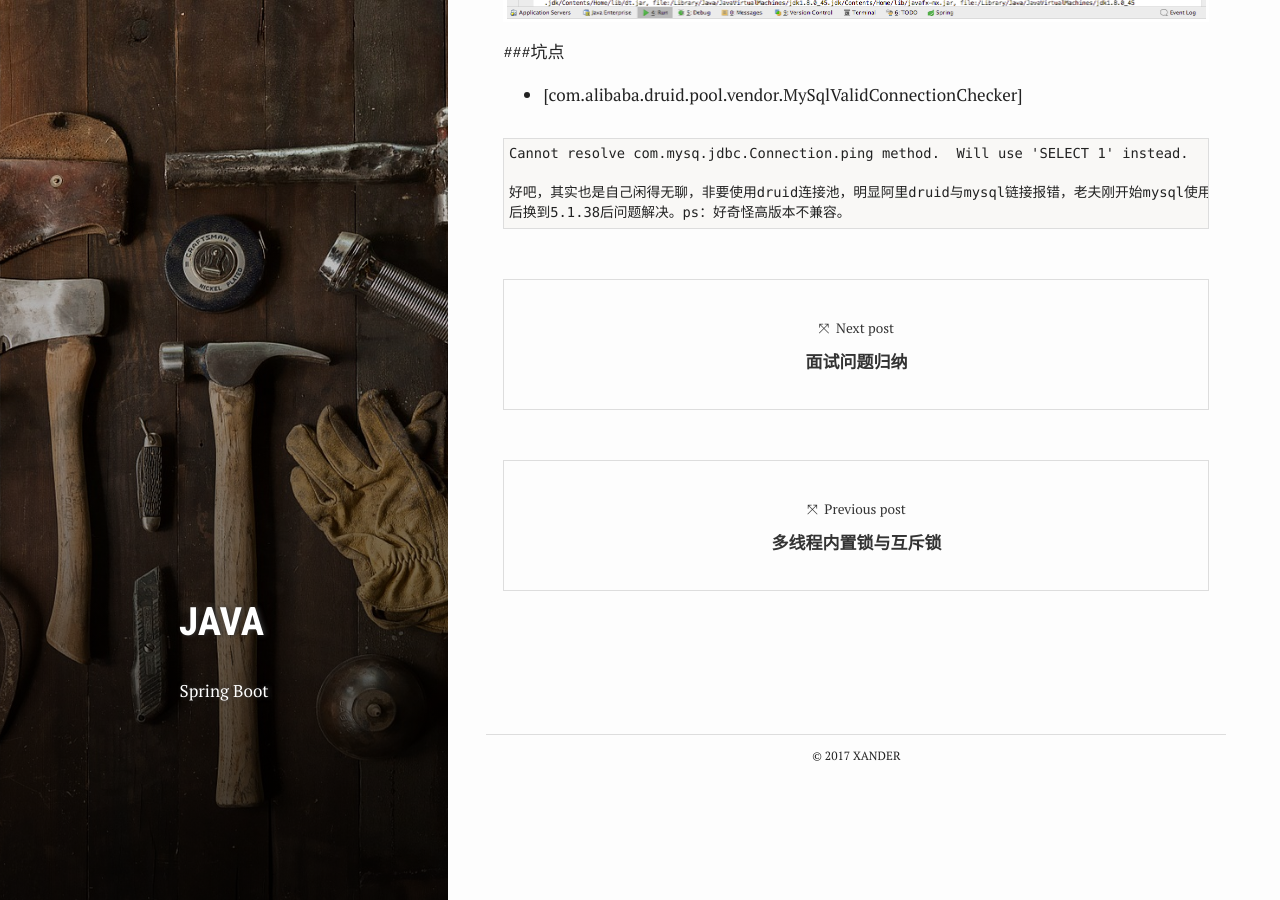
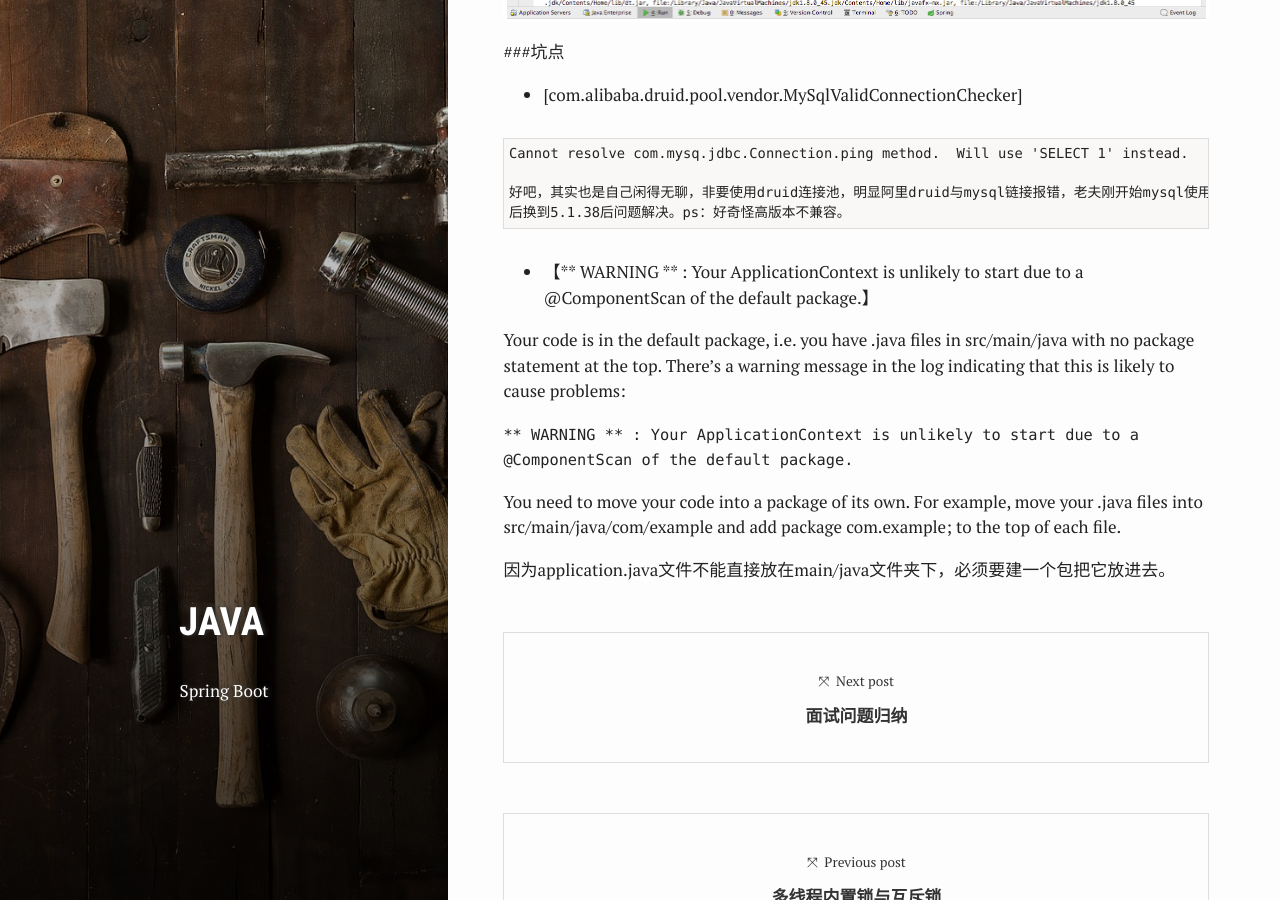
Before and after one commit to yyxiao/yyxiao.github.io, a Jekyll site: the page built from _posts/2017-06-04-Spring Boot 搭配踩坑.md, in a window 1280 px wide and 900 px high, scrolled down 553 px. Built offline with Jekyll 4.4.1, drawn with Linux system fonts in a browser that asks for light colours.

Commit message:
update modify

````diff
--- a/_posts/2017-06-04-Spring Boot 搭配踩坑.md
+++ b/_posts/2017-06-04-Spring Boot 搭配踩坑.md
@@ -25,3 +25,15 @@ Cannot resolve com.mysq.jdbc.Connection.ping method.  Will use 'SELECT 1' instea
 好吧，其实也是自己闲得无聊，非要使用druid连接池，明显阿里druid与mysql链接报错，老夫刚开始mysql使用6.0.2的jar包，
 后换到5.1.38后问题解决。ps：好奇怪高版本不兼容。
 ```
+
+* 【** WARNING ** : Your ApplicationContext is unlikely to start due to a @ComponentScan of the default package.】
+
+Your code is in the default package, i.e. you have .java files in src/main/java with no package statement at the top.
+There's a warning message in the log indicating that this is likely to cause problems:
+
+`** WARNING ** : Your ApplicationContext is unlikely to start due to a @ComponentScan of the default package.`
+
+You need to move your code into a package of its own. For example, move your .java files into src/main/java/com/example
+and add package com.example; to the top of each file.
+
+因为application.java文件不能直接放在main/java文件夹下，必须要建一个包把它放进去。
````
